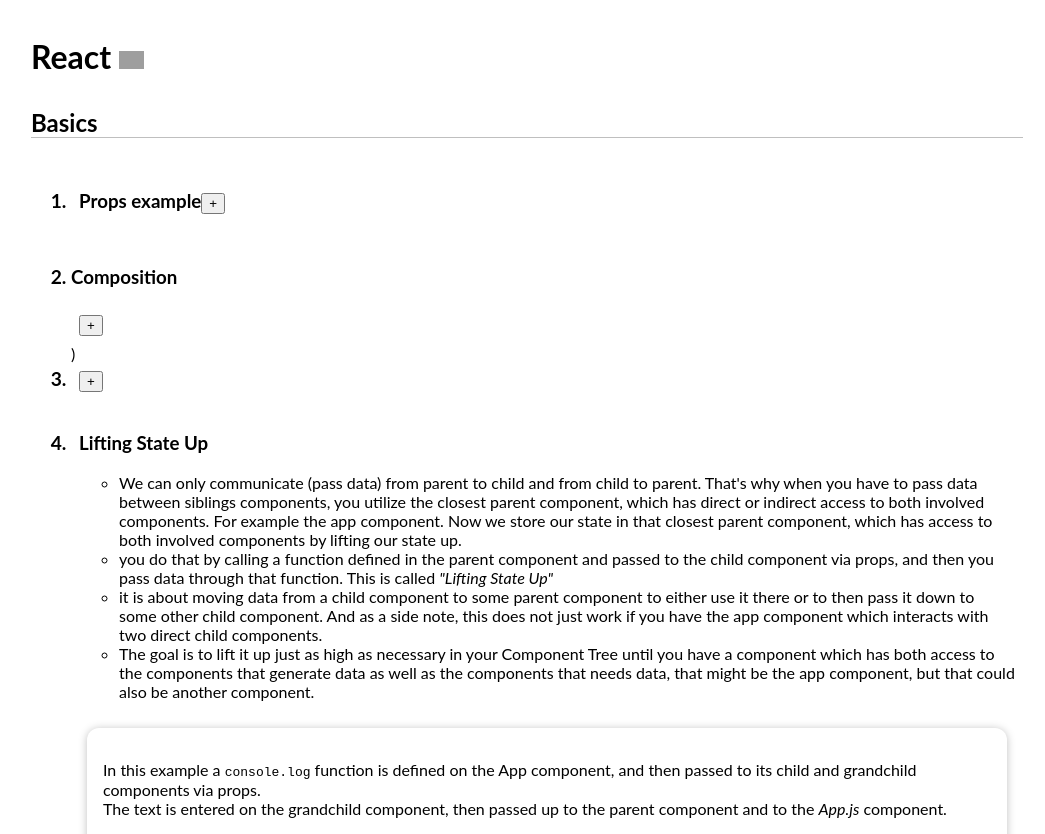
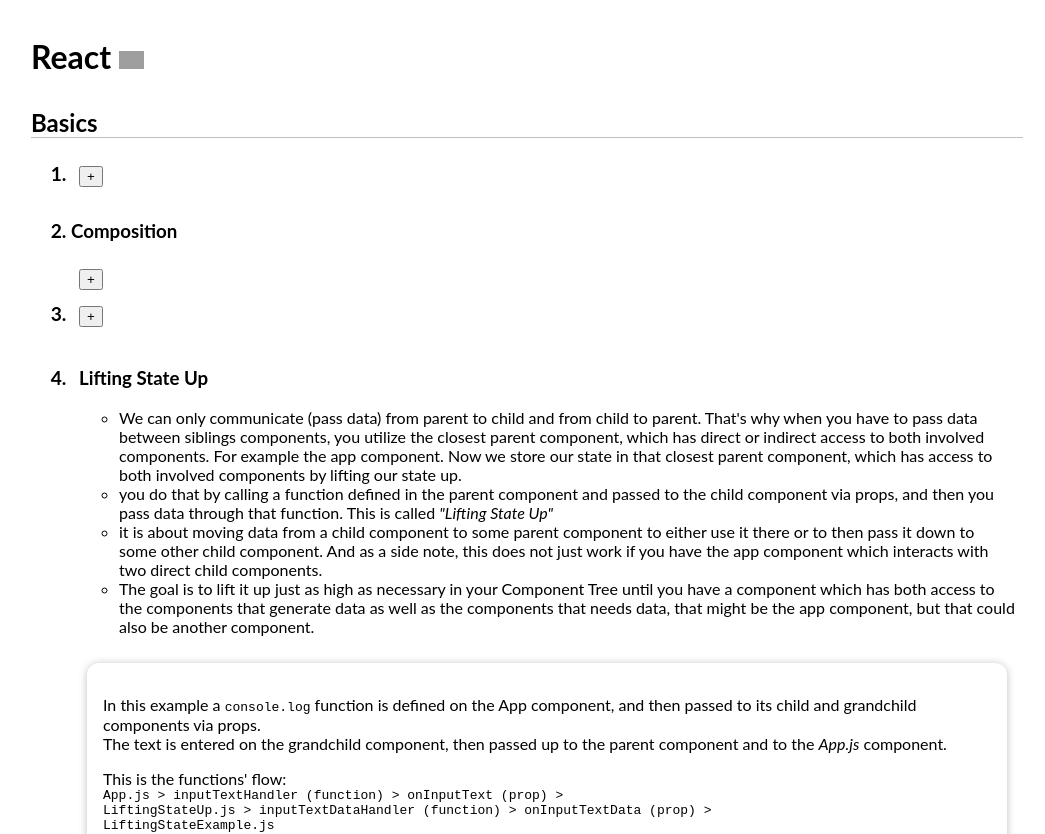
Before and after one commit to mkonemo/react-basics, a React (Create React App) app: page / in a window 1280 px wide. Shown: the top 834 px of the page, without its empty margins (113-1158 px from the left). Built offline with nearby package versions, Linux system fonts and the light colour scheme; grey boxes are pictures that could not be loaded.

Commit message:
2 files modified, 1 added

```diff
--- a/src/App.js
+++ b/src/App.js
@@ -1,7 +1,6 @@
 import React, { useState } from 'react';
 import Card from './components/UI/Card';
 import Show from './components/UI/Show';
-
 
 import Props from './components/props/Props';
 import UseStateDefinition from './components/state/UseStateDefinition';
@@ -22,8 +21,6 @@ const App = () => {
     console.log(inputText);
   };
 
-
-
   return (
     <div>
       <h1>
@@ -33,18 +30,23 @@ const App = () => {
       <h2>Basics</h2>
       <ol>
         <li>
-          <Props />
+          <Show>
+            <Props />
+          </Show>
         </li>
         <li>
           <h3>Composition</h3>
-          <Show><p>
-            Generally, the approach of building a user interface from smaller
-            building blocks is called composition.
-          </p></Show>
-          )
+          <Show>
+            <p>
+              Generally, the approach of building a user interface from smaller
+              building blocks is called composition.
+            </p>
+          </Show>
         </li>
         <li>
-          <Show><UseStateDefinition /></Show>
+          <Show>
+            <UseStateDefinition />
+          </Show>
         </li>
 
         <li>
--- a/src/components/props/Props.js
+++ b/src/components/props/Props.js
@@ -3,15 +3,6 @@ import React, { useState } from 'react';
 import PropsComponent from './PropsComponent';
 
 const Props = () => {
-  const [isShown, setIsShown] = useState(false);
-
-  const startShowHandler = () => {
-    setIsShown(true);
-  };
-
-  const stopShowHandler = () => {
-    setIsShown(false);
-  };
 
   const exampleProps = [
     { title: 'Example title', desc: 'Example description' },
@@ -20,24 +11,18 @@ const Props = () => {
     <div>
       <h3>
         Props example
-        {!isShown && <button onClick={startShowHandler}>+</button>}
-        {isShown && <button onClick={stopShowHandler}>-</button>}
       </h3>
-      {isShown && (
+
         <p>
           Props are "custom HTML properties" defined in a root element, and
           passed to its descendant components.
         </p>
-      )}
-      {isShown && (
+      )
         <PropsComponent
           title={exampleProps[0].title}
           description={exampleProps[0].desc}
         />
-      )}
-
-      {isShown && <h4>props.children</h4>}
-      {isShown && (
+      )
         <p>
           <pre>children</pre> is a reserved name and the value of this special
           children prop will always be the content between the opening and
@@ -45,7 +30,7 @@ const Props = () => {
           <br />
           For an example look at the Card component in UI.
         </p>
-      )}
+      )
     </div>
   );
 };
```
Also changed, not shown: src/components/UI/Show.css (added).
